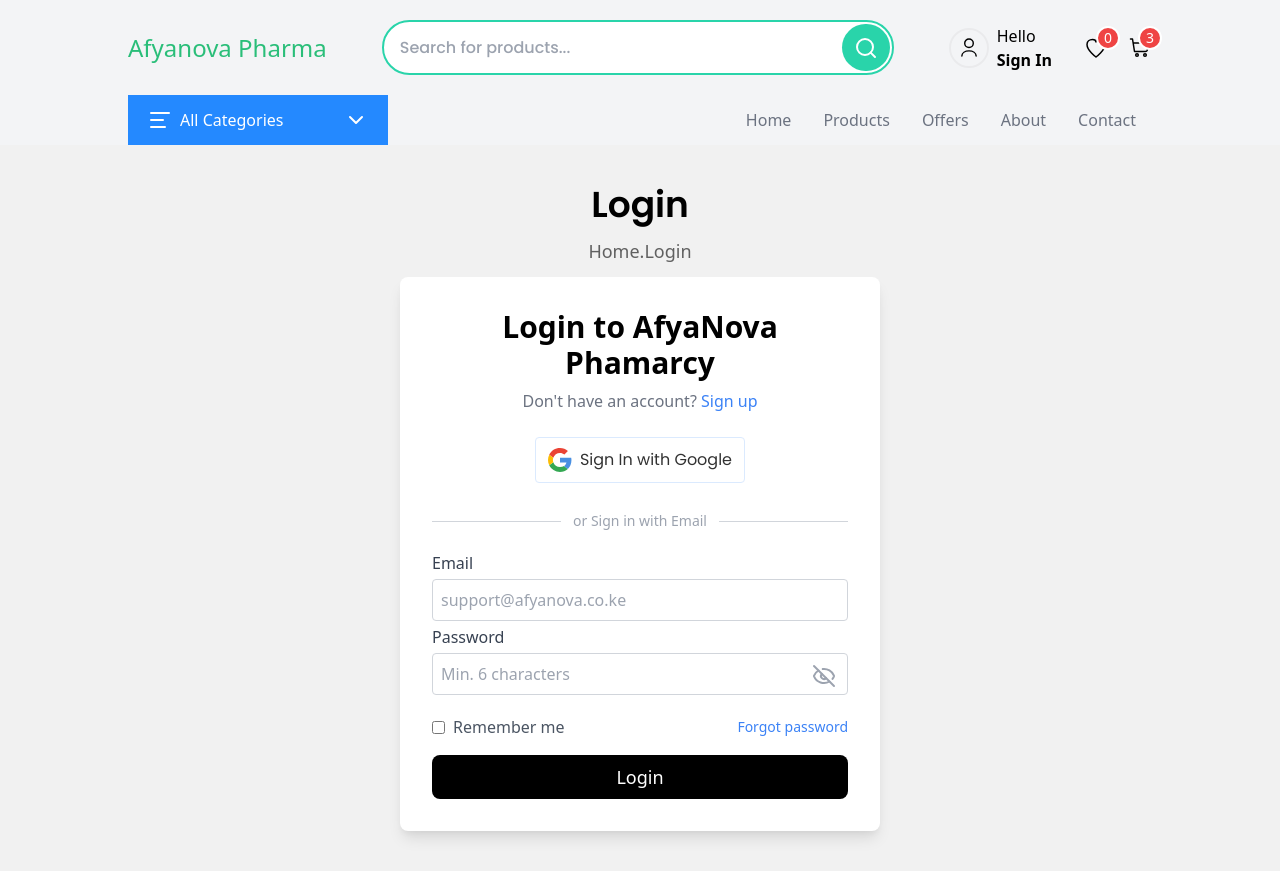
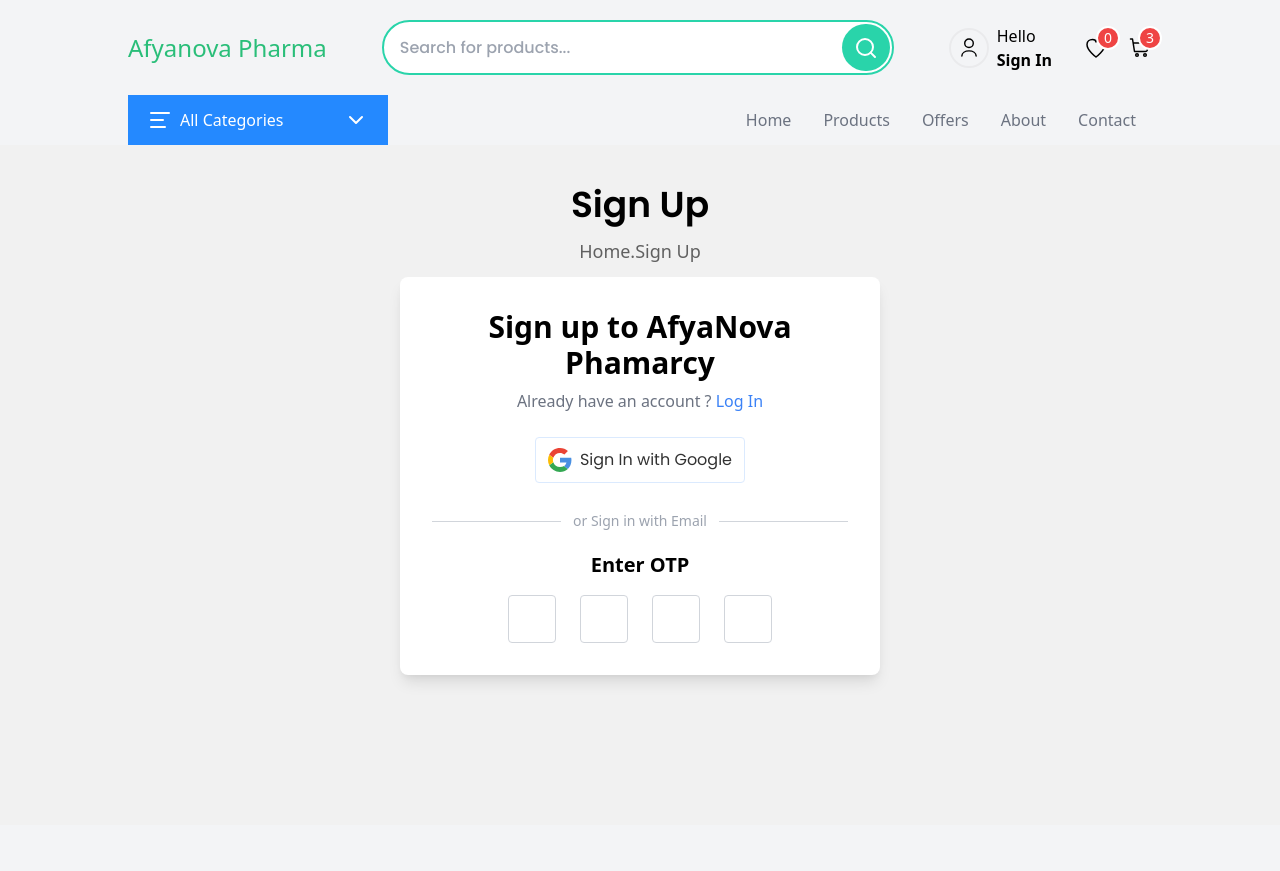
Before and after one commit to zixx-bit/E-pharma, a Next.js app in the folder apps/user-ui/: page /signup in a window 1280 px wide. After the commit the page ends 825 px from the top, so only its background shows below. Built offline with nearby package versions, Linux system fonts and the light colour scheme.

Commit message:
Update page.tsx

```diff
--- a/apps/user-ui/src/app/(routes)/signup/page.tsx
+++ b/apps/user-ui/src/app/(routes)/signup/page.tsx
@@ -1,19 +1,28 @@
 'use client';
 import { useRouter } from 'next/navigation';
 import { useForm } from "react-hook-form";
-import React, { useState } from 'react'
+import React, { useRef, useState } from 'react'
 import Link from 'next/link';
 import GoogleButton from 'apps/user-ui/src/shared/google-button';
 import { Eye, EyeOff } from 'lucide-react';
 
 type FormData = {
+    name: string;
     email: string;
     password: string;
 }
-const Login = () => {
+const Signup = () => {
     const [passwordVisible, setPasswordVisible] = useState(false);
     const [serverError, setServerError] = useState<string | null>(null);
-    const [rememberMe, setRememberMe] = useState(false);
+    const [canResend, setCanResend] = useState(true);
+    const [showOtp, setShowOtp] = useState(true);
+    const [timer, setTimer] = useState(60);
+    const [otp, setOtp] = useState(["", "", "", ""]);
+    const [userData, setUserData] = useState<FormData | null>(null);
+    const inputRefs = useRef<(HTMLInputElement | null)[]>([]);
+
+
+
     const router = useRouter
     const { register, handleSubmit, formState: { errors } } = useForm<FormData>();
 
@@ -23,20 +32,20 @@ const Login = () => {
     return (
         <div className='w-full py-10 min-h-[85vh] bg-[#f1f1f1] '>
             <h1 className='text-4xl font-Poppins font-semibold text-black text-center'>
-                Login
+                Sign Up
             </h1>
             <p className='text-center text-lg font-medium py-3 text-[#00000099]'>
-                Home.Login
+                Home.Sign Up
             </p>
             <div className='w-full flex justify-center'>
                 <div className='md:w-[480px] p-8 bg-white shadow rounded-lg'>
                     <h3 className='text-3xl font-semibold text-center mb-2'>
-                        Login to AfyaNova Phamarcy
+                        Sign up to AfyaNova Phamarcy
                     </h3>
                     <p className='text-center text-gray-500 mb-4'>
-                        Don't have an account?  {" "}
-                        <Link href={"/signup"} className='text-blue-500'>
-                            Sign up
+                    Already have an account ?  {" "}
+                        <Link href={"/login"} className='text-blue-500'>
+                            Log In
                         </Link>
                     </p>
                     <GoogleButton />
@@ -45,7 +54,23 @@ const Login = () => {
                         <span className='px-3'> or Sign in with Email</span>
                         <div className='flex-1 border-t border-gray-300'></div>
                     </div>
-                    <form onSubmit={handleSubmit(onSubmit)}>
+                    {!showOtp ?     (<form onSubmit={handleSubmit(onSubmit)}>
+                    <label className='block text-gray-700 mb-1'>Name</label>
+                        <input
+                            type='text'
+                            placeholder='Enter your name'
+                            className='w-full p-2 border border-gray-300 outline-0 !rounded mb-1'
+                            {...register("name", {
+                                required: "Name is required",
+
+                            })}>
+                        </input>
+                        {errors.name && (
+                            <p className='text-red-500 text-sm'>
+                                {String(errors.name.message)}
+                            </p>
+                        )}
+
                         <label className='block text-gray-700 mb-1'>Email</label>
                         <input
                             type='email'
@@ -92,23 +117,10 @@ const Login = () => {
                             </p>
                         )}
                         </div>
-                        <div className='flex justify-between items-center my-4'>
-                            <label className='flex items-center text-gray-600'>
-                                <input
-                                type='checkbox'
-                                className='mr-2'
-                                checked={rememberMe}
-                                onChange={() => setRememberMe(!rememberMe)}>
-                                </input>
-                                Remember me
-                            </label>
-                            <Link href={"/forgot-password"} className='text-blue-500 text-sm'>
-                            Forgot password
-                            </Link>
-                        </div>
+
                         <button type='submit'
-                        className='w-full text-lg cursor-pointer bg-black text-white py-2 rounded-lg'>
-                          Login
+                        className='w-full text-lg cursor-pointer mt-4 bg-black text-white py-2 rounded-lg'>
+                          Sign Up
                         </button>
                         {serverError && (
                             <p className='text-red-500 text-sm mt-2'>
@@ -117,7 +129,30 @@ const Login = () => {
                         )}
 
 
-                    </form>
+                    </form>) : (
+                        <div>
+                            <h3 className='text-xl font-semibold text-center mb-4'>
+                                Enter OTP
+                            </h3>
+                            <div className='flex justify-center gap-6'>
+                                {otp?.map((digit, index) => (
+                                    <input
+                                    key={index}
+                                    type='text'
+                                    ref={(el)=>{
+                                        if (el) inputRefs.current[index]=el; {
+
+                                        }
+                                    }}
+                                    maxLength={1}
+                                    className='w-12 h-12 text-center border border-gray-300 outline-none !rounded'>
+
+                                    </input>
+                                ))}
+                            </div>
+                        </div>
+                    )}
+
                 </div>
 
             </div>
@@ -125,4 +160,4 @@ const Login = () => {
     )
 }
 
-export default Login;
+export default Signup;
```
